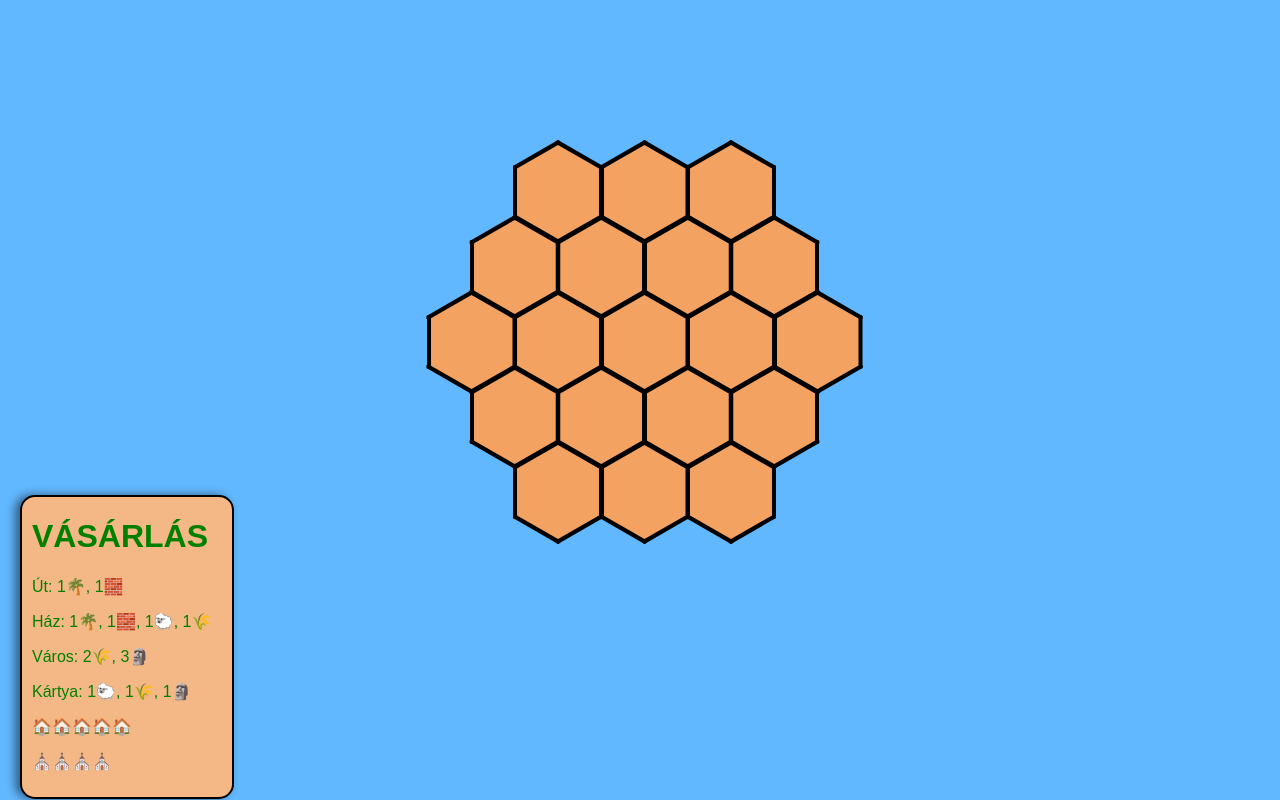
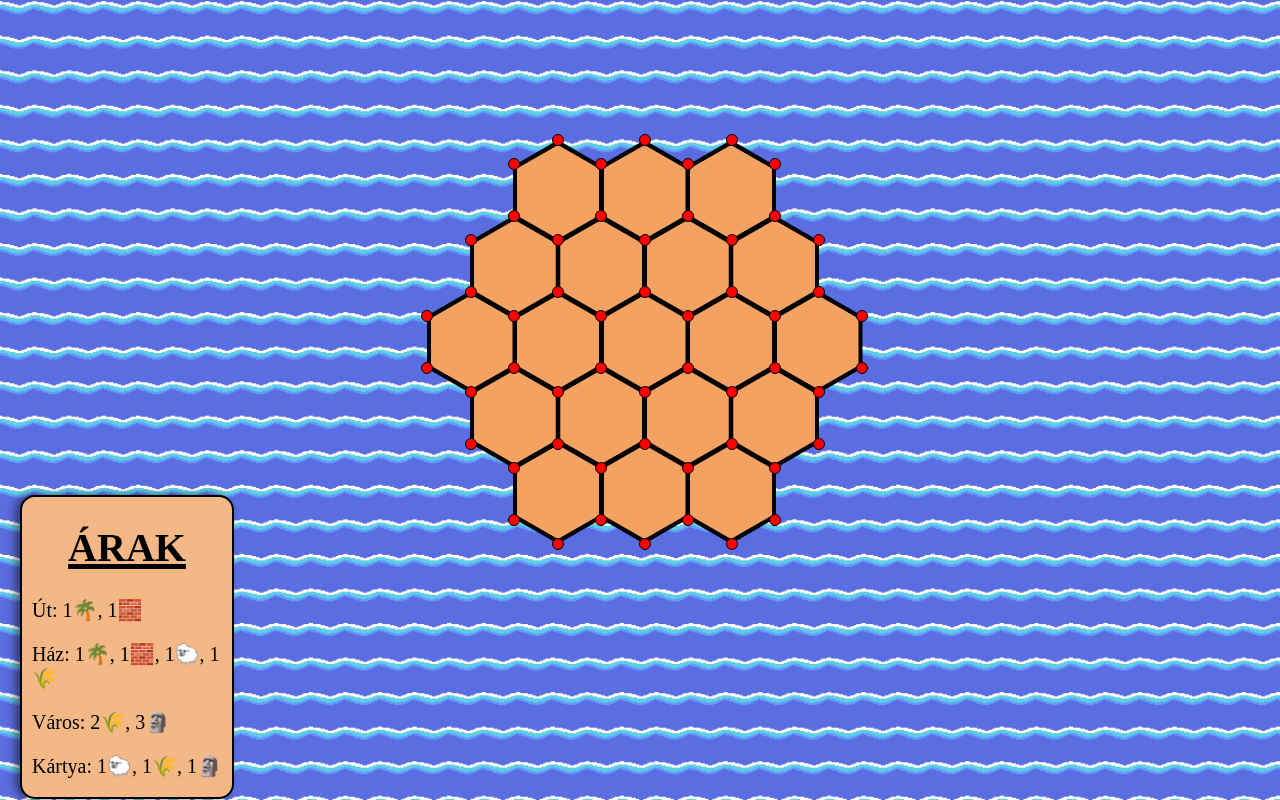
Before and after one commit to matyibobo/catan, a plain HTML site: page Catan/index.html in a window 1280 px wide. Drawn offline with Linux system fonts and the light colour scheme; a web font is replaced by a local one.

Commit message:
Add files via upload

```diff
--- a/Catan/index.html
+++ b/Catan/index.html
@@ -2,19 +2,21 @@
 <html lang="hu">
 <head>
   <meta charset="UTF-8">
-  <title>Catan Hatszög Grid kerettel</title>
+  <link rel="preconnect" href="https://fonts.googleapis.com">
+  <link rel="preconnect" href="https://fonts.gstatic.com" crossorigin>
+  <link href="https://fonts.googleapis.com/css2?family=Jersey+10&family=Jersey+15&display=swap" rel="stylesheet">
+  <title>Catan</title>
   <link rel="stylesheet" href="style.css">
 </head>
 <body>
-  <div class="hex-grid" id="hexGrid"></div>
+  <div class="hex-grid" id="hexGrid">
+  </div>
   <div id="resourceCard">
-    <h1>VÁSÁRLÁS</h1>
+    <h1>ÁRAK</h1>
     <p>Út: 1🌴, 1🧱</p>
     <p>Ház: 1🌴, 1🧱, 1🐑, 1🌾</p>
     <p>Város: 2🌾, 3🗿</p>
     <p>Kártya: 1🐑, 1🌾, 1🗿</p>
-    <p>🏠🏠🏠🏠🏠</p>
-    <p>⛪⛪⛪⛪</p>
   </div>
   <script src="papca.js"></script>
 </body>
--- a/Catan/papca.js
+++ b/Catan/papca.js
@@ -1,6 +1,9 @@
 const grid = document.getElementById("hexGrid");
 const horizontalSpacing = 86.5;
 const verticalSpacing = 75;
+
+const pointHorizontal = 87;
+const pointVertical = 76;
 
 const layout = [
   { count: 3, offset: 2 },
@@ -9,10 +12,26 @@ const layout = [
   { count: 4, offset: 1.5 },
   { count: 3, offset: 2 }
 ];
+const pointLayoutOdd = [
+  { count: 3, offset: 2.5 },
+  { count: 4, offset: 2 },
+  { count: 5, offset: 1.5 },
+  { count: 6, offset: 1 },
+  { count: 5, offset: 1.5 },
+  { count: 4, offset: 2 }
+];
+const pointLayoutEven = [
+  { count: 4, offset: 2 },
+  { count: 5, offset: 1.5 },
+  { count: 6, offset: 1 },
+  { count: 5, offset: 1.5 },
+  { count: 4, offset: 2 },
+  { count: 3, offset: 2.5 }
+];
 
 let count = 1;
+layout.forEach((row, rowIndex) => {
 
-layout.forEach((row, rowIndex) => {
   for (let i = 0; i < row.count; i++) {
     const wrapper = document.createElement("div");
     wrapper.className = "hex-wrapper";
@@ -27,29 +46,35 @@ layout.forEach((row, rowIndex) => {
     wrapper.style.top = `${top}px`;
 
     wrapper.appendChild(hex);
-    const cx = 45, cy = 52;
-    const radius = 50;
-
-    for (let p = 0; p < 6; p++) {
-      const angle = (Math.PI / 3) * p - Math.PI / 2;
-      const px = cx + radius * Math.cos(angle);
-      const py = cy + radius * Math.sin(angle);
-
-      const point = document.createElement("div");
-      point.className = "point";
-      point.style.left = `${px}px`;
-      point.style.top = `${py}px`;
-
-      // Kattintható pont esemény
-      point.addEventListener("click", () => {
-        point.classList.toggle("clicked");
-        console.log(`Kattintottál egy pontra a(z) ${hex.textContent}. hatszögön (csúcs index: ${p})`);
-      });
-
-      wrapper.appendChild(point);
-    }
-
-
     grid.appendChild(wrapper);
   }
 });
+
+pointLayoutOdd.forEach((row, rowIndex) => {
+  for (let i = 0; i < row.count; i++) {
+    const point = document.createElement("div");
+    point.className = "point";
+
+    const left = (row.offset + i) * pointHorizontal;
+    const top = rowIndex * pointVertical;
+
+    point.style.left = `${left}px`;
+    point.style.top = `${top}px`;
+
+    grid.appendChild(point);
+  }
+})
+pointLayoutEven.forEach((row, rowIndex) => {
+  for (let i = 0; i < row.count; i++) {
+    const point = document.createElement("div");
+    point.className = "point";
+
+    const left = (row.offset + i) * pointHorizontal;
+    const top = rowIndex * pointVertical;
+
+    point.style.left = `${left}px`;
+    point.style.top = `${top + 0.32 * pointVertical}px`;
+
+    grid.appendChild(point);
+  }
+})
--- a/Catan/style.css
+++ b/Catan/style.css
@@ -1,18 +1,21 @@
-
     body {
       margin: 0;
-      background: rgb(97, 184, 255);
+      background-image: url(pics/Sprite-0001.png);
+      background-size: 2.7%;
       display: flex;
       justify-content: center;
       align-items: center;
       min-height: 100vh;
-      font-family: sans-serif;
+      font-family: "Jersey 10";
     }
 
     .hex-grid {
       position: relative;
       width: 600px;
       height: 520px;
+      display: flex;
+      justify-content: center;
+      align-items: center;
     }
 
     .hex-wrapper {
@@ -54,20 +57,27 @@
     border: 2px solid black;
     box-shadow: -5px 0px 10px rgba(0, 0, 0, 0.485);
     background-color: #f4b887;
-    color: green;
+    color: black;
     position: fixed;
     bottom: 0;
     left: 0;
+    font-size: 20px;
+    >h1{
+      text-align: center;
+      margin-right: 10px;
+      text-decoration: underline solid black 5px;
+    }
 }
 .point {
     position: absolute;
-    width: 3px;
-    height: 3px;
-    background: black;
+    width: 10px;
+    height: 10px;
+    background: red;
     border-radius: 50%;
     transform: translate(-50%, -50%);
     cursor: pointer;
     border: 1px solid black;
+
   }
 
   .point.clicked {
```
Also changed, not shown: Catan/pics/Sprite-0001.png (added).
